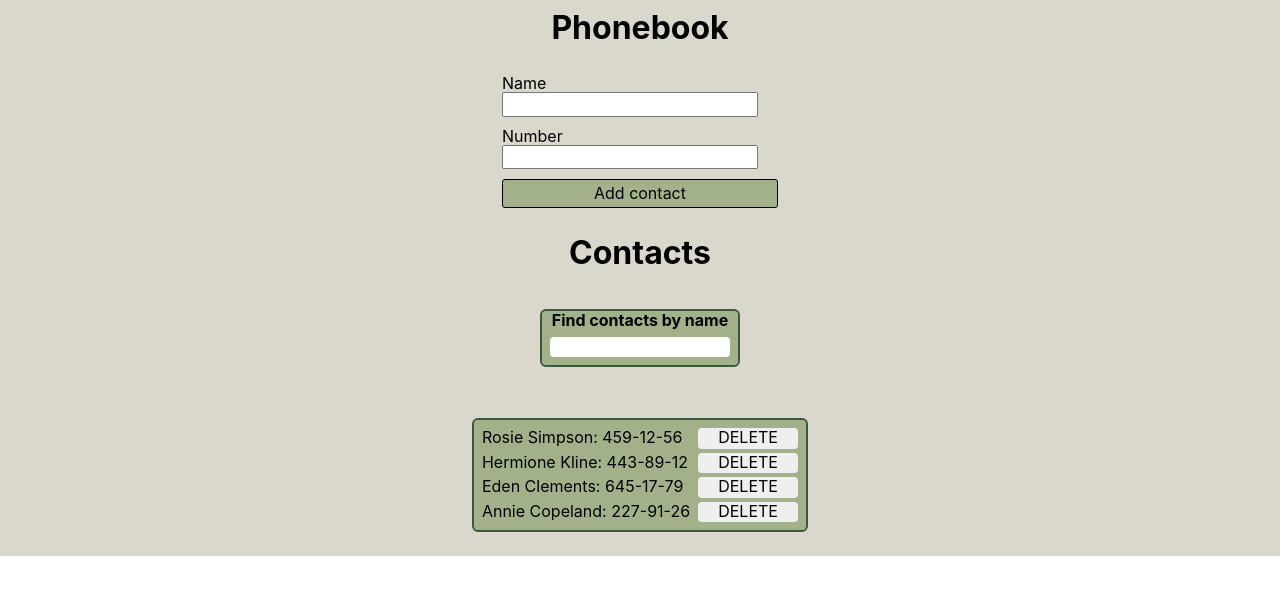
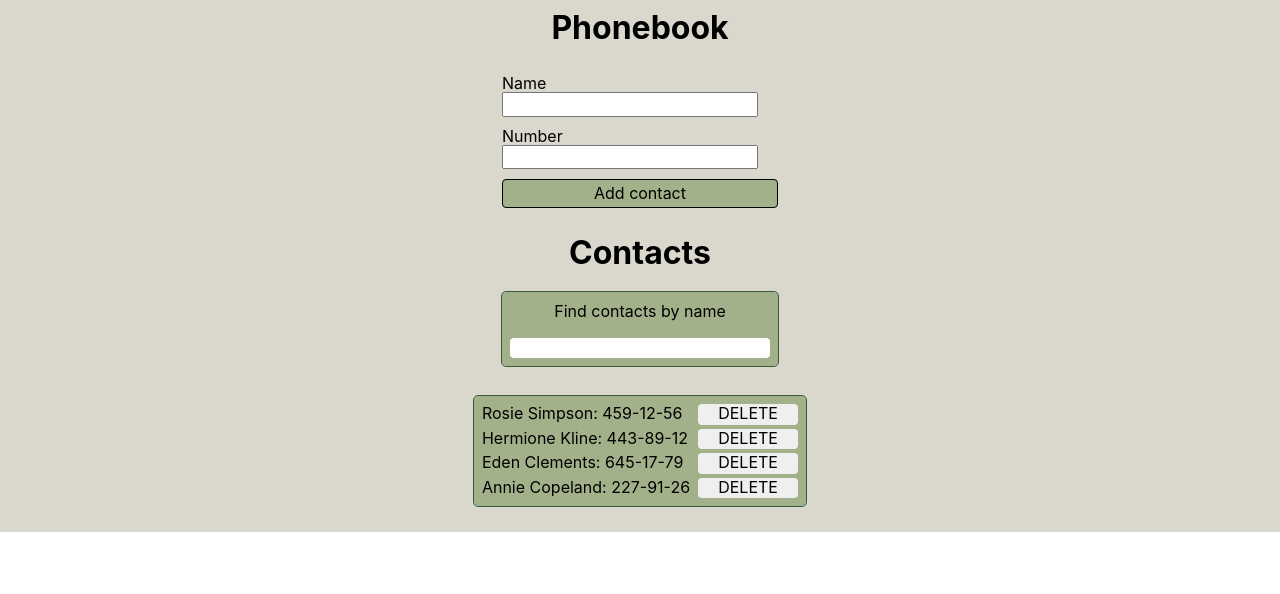
Before and after one commit to okuzmychov/goit-react-hw-02-phonebook, a React (Create React App) app: page / in a window 1280 px wide. Shown: the top 594 px of the page. Built offline with nearby package versions, Linux system fonts and the light colour scheme.

Commit message:
contacts

```diff
--- a/src/components/App.jsx
+++ b/src/components/App.jsx
@@ -39,12 +39,16 @@ export class App extends Component {
         contact.number === newContact.number
     );
 
-    this.setState(prevState => ({
-      contacts: [...prevState.contacts, {
-        id: nanoid(),
-        ...newContact,
-      },],
-    }));
+ if (!isDublicate) {
+      this.setState(prevState => ({
+        contacts: [...prevState.contacts, {
+          id: nanoid(),
+          ...newContact,
+        }],
+      }));
+    } else {
+      alert('Contact already exists.');
+    }
   };
 
   handleFiltrChange = value => {
--- a/src/components/ContactList/ContactList.styled.js
+++ b/src/components/ContactList/ContactList.styled.js
@@ -5,10 +5,10 @@ export const StyledWrapper = styled.ul`
     flex-direction: column;
     gap: 4px;
     max-width: 100%;
-    margin-top: 24px;
+    margin-top: 10px;
     margin-bottom: 16px;
     padding: 8px;
-    outline: 2px solid ${p => p.theme.colors.green};
+    outline: 1px solid ${p => p.theme.colors.green};
     border-radius: 4px;
     background-color: ${p => p.theme.colors.lightgreen};
 `;
@@ -28,7 +28,7 @@ export const StyledButton = styled.button`
     border-radius: 4px;
     &:hover,
     &:focus {
-    outline: 2px solid ${p => p.theme.colors.green};
+    outline: 1px solid ${p => p.theme.colors.green};
     background-color: ${p => p.theme.colors.lightgreen};
 }
 `;
--- a/src/components/Contacts/Contacts.js
+++ b/src/components/Contacts/Contacts.js
@@ -1,4 +1,4 @@
-import { Wrapper, Label, ErrorMsg, Button } from './Contacts.styled';
+import { Wrapper, ErrorMsg, StyleButton } from './Contacts.styled';
 import { Formik, Field } from 'formik';
 import { useRef } from 'react';
 import { InputWrapper } from 'components/Input/Input';
@@ -38,18 +38,16 @@ export const Contacts = ({ onAdd }) => {
     >
         <Wrapper>
           <InputWrapper title="Name">
-            {/* Name */}
             <Field name="name" type="text" />
             <ErrorMsg name="name" component="div" />
           </InputWrapper>
 
           <InputWrapper title="Number">
-            {/* Number */}
             <Field name="number" type="tel" />
             <ErrorMsg name="number" component="div" />
           </InputWrapper>
 
-        <Button type="submit">Add contact</Button>
+        <StyleButton type="submit" ref={buttonRef}>Add contact</StyleButton>
       </Wrapper>
     </Formik>
     </div>
--- a/src/components/Contacts/Contacts.styled.js
+++ b/src/components/Contacts/Contacts.styled.js
@@ -23,13 +23,13 @@ font-size: 14px;
 color: red;
 `;
 
-export const Button = styled(Form)`
+export const StyleButton = styled(Form)`
   display: flex;
   width: 100%;
   padding: 4px;
   align-items: center;
   border: 1px solid black;
-  border-radius: 3px;
+  border-radius: 4px;
   justify-content: center;
   background-color: ${p => p.theme.colors.lightgreen};
   cursor: pointer;
--- a/src/components/Filter/Filter.styled.js
+++ b/src/components/Filter/Filter.styled.js
@@ -5,16 +5,16 @@ export const StyledWrapper = styled.div`
     flex-direction: column;
     align-items: center;
     gap: 4px;
-    margin-top: 24px;
-    margin-bottom: 16px;
+    margin-top: 5px;
+    margin-bottom: 5px;
     padding: 0px 8px 8px 8px;
-    outline: 2px solid ${p => p.theme.colors.green};
+    outline: 1px solid ${p => p.theme.colors.green};
     border-radius: 4px;
     background-color: ${p => p.theme.colors.lightgreen};
 `;
 
 export const StyledInput = styled.input`
-    width: 180px;
+    width: 260px;
     border: none;
     padding: 0px 2px 2px 2px;
     border: none;
@@ -22,11 +22,11 @@ export const StyledInput = styled.input`
     &:hover,
     &:focus,
     &:active {
-    outline: 2px solid ${p => p.theme.colors.green};
+    outline: 1px solid ${p => p.theme.colors.green};
 }
 `;
 
 export const StyledTitle = styled.p`
+    padding: 10px;
     margin-bottom: 4px;
-    font-weight: bold;
 `;
```
